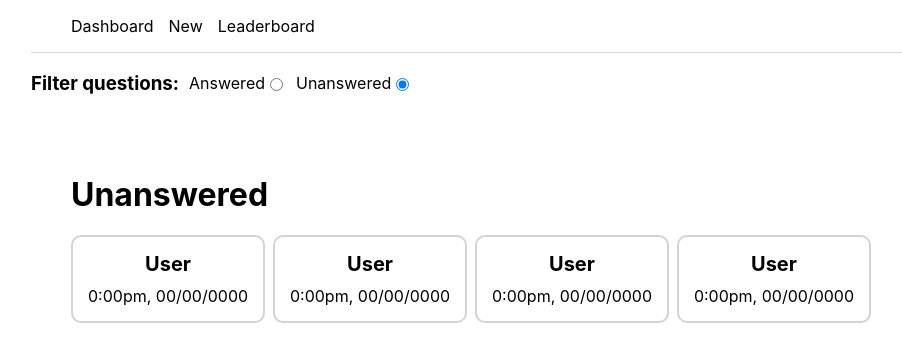
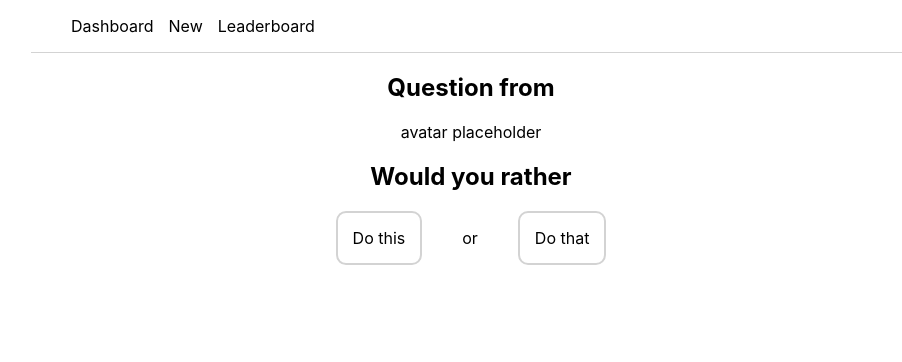
Before and after one commit to nickhibbits/employee-poll-react-app, a React (Create React App) app: page / in a window 1280 px wide. Shown: the top 362 px of the page, without its empty margins (169-1071 px from the left). Built offline with nearby package versions, Linux system fonts and the light colour scheme.

Commit message:
new question component

```diff
--- a/src/components/App.js
+++ b/src/components/App.js
@@ -1,8 +1,10 @@
 import { useState } from "react";
-import "../styles/App.css";
+import "../styles/app.css";
 import Dashboard from "./Dashboard";
 import Login from "./Login";
 import Nav from "./Nav";
+import NewQuestion from "./NewQuestion";
+import Vote from "./Vote";
 import QuestionsList from "./QuestionsList";
 // import "../styles/Login.css";
 
@@ -21,7 +23,9 @@ function App() {
     <div className="app-component">
       <div className="app-wrapper">
         <Nav />
-        <Dashboard />
+        {/* <Dashboard /> */}
+        <Vote />
+        {/* <NewQuestion /> */}
       </div>
     </div>
   );
--- a/src/components/Login.js
+++ b/src/components/Login.js
@@ -1,5 +1,5 @@
 import { useState } from "react";
-import "../styles/Login.css";
+import "../styles/login.css";
 import "../styles/index.css";
 
 const Login = ({ users, setUser }) => {
--- a/src/components/Nav.js
+++ b/src/components/Nav.js
@@ -1,4 +1,5 @@
-import "../styles/Nav.css";
+import "../styles/nav.css";
+
 const Nav = () => {
   return (
     <div className="nav-component">
--- /dev/null
+++ b/src/components/NewQuestion.js
@@ -0,0 +1,5 @@
+const NewQuestion = () => {
+  return <div className="new-question-component">New Question</div>;
+};
+
+export default NewQuestion;
--- /dev/null
+++ b/src/components/Vote.js
@@ -0,0 +1,27 @@
+import "../styles/vote.css";
+
+const Vote = (props) => {
+  function handleSelect(e) {
+    console.log(e.target.value);
+  }
+  return (
+    <div className="vote-component">
+      <section className="user-wrapper">
+        <h2>Question from {props.user}</h2>
+        <div>avatar placeholder</div>
+      </section>
+      <section className="vote-options-wrapper">
+        <h2>Would you rather</h2>
+        <div className="options-wrapper">
+          <div className="option" onClick={(e) => handleSelect(e)}>
+            Do this
+          </div>
+          <div className="or-divider">or</div>
+          <div className="option">Do that</div>
+        </div>
+      </section>
+    </div>
+  );
+};
+
+export default Vote;
--- /dev/null
+++ b/src/styles/vote.css
@@ -0,0 +1,40 @@
+.vote-component {
+  display: flex;
+  flex-direction: column;
+  align-items: center;
+}
+
+.user-wrapper {
+  display: flex;
+  flex-direction: column;
+  align-items: center;
+}
+
+.vote-options-wrapper {
+  display: flex;
+  flex-direction: column;
+  align-items: center;
+}
+
+.options-wrapper {
+  display: flex;
+  justify-content: center;
+}
+
+.option {
+  border: solid 2px rgb(211, 211, 211);
+  padding: 15px;
+  border-radius: 10px;
+  transition: ease-in, 0.5s;
+}
+
+.option:hover {
+  box-shadow: 5px 10px rgb(211, 211, 211);
+  cursor: pointer;
+}
+
+.or-divider {
+  display: flex;
+  align-items: center;
+  margin: 0px 40px;
+}
```
